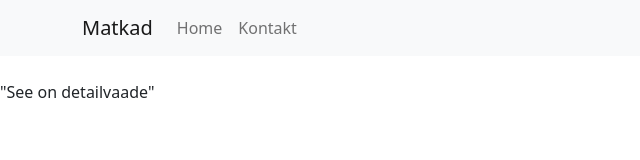
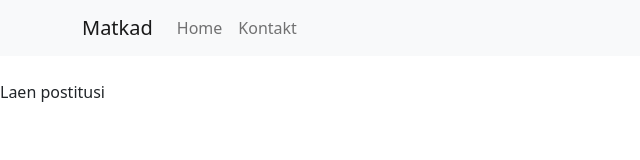
Before and after one commit to liinabakhoff/hikes_frontend, a React (Create React App) app: page /trek/1 in a window 1280 px wide. Shown: the top 160 px of the page, without its empty margins (0-640 px from the left). Built offline with nearby package versions, Linux system fonts and the light colour scheme; no server answers.

Commit message:
React routing

```diff
--- a/src/App.js
+++ b/src/App.js
@@ -31,7 +31,10 @@ function App() {
 				<Route path='/' element={<Layout />}>
 					<Route index element={<ListView hikes={hikes}></ListView>}></Route>
 					<Route path='contact' element={<Contact />}></Route>
-					<Route path='trek/:trek_id' element={<DetailView></DetailView>}></Route>
+					<Route
+						path='trek/:hike_id'
+						element={<DetailView hikes={hikes}></DetailView>}
+					></Route>
 				</Route>
 			</Routes>
 		</BrowserRouter>
--- a/src/Components/HikeCard.js
+++ b/src/Components/HikeCard.js
@@ -1,8 +1,10 @@
 import Card from 'react-bootstrap/Card'
+import { Link } from 'react-router-dom'
 
 function HikeCard({ hike }) {
 	return (
 		<Card>
+			<Link to={'/trek/' + hike.id} hike={hike}>
 				<Card.Img variant='top' src={hike.image_url} />
 				<Card.Body>
 					<Card.Title>
@@ -17,6 +19,7 @@ function HikeCard({ hike }) {
 					<Card.Text>{hike.description}</Card.Text>
 					<Card.Text>Osalus: {hike.price}€</Card.Text>
 				</Card.Body>
+			</Link>
 		</Card>
 	)
 }
--- a/src/pages/DetailView.js
+++ b/src/pages/DetailView.js
@@ -1,5 +1,15 @@
-function DetailView() {
-	return <>"See on detailvaade"</>
+import { useParams } from 'react-router-dom'
+
+function DetailView({ hikes }) {
+	const { hike_id } = useParams()
+	if (hikes?.length < 1) {
+		return <div>Laen postitusi</div>
+	}
+	return (
+		<div>
+			Näitan matka id-ga <b>{hike_id}</b>
+		</div>
+	)
 }
 
 export default DetailView
--- a/src/pages/ListView.js
+++ b/src/pages/ListView.js
@@ -4,12 +4,16 @@ import Col from 'react-bootstrap/Col'
 import HikeCard from '../Components/HikeCard'
 
 function ListOfHikes({ hikes }) {
+	if (hikes?.length < 1) {
+		return <div>Laen postitusi</div>
+	}
+
 	return (
 		<Container className='mb-5'>
 			<Row xs={1} md={2} lg={3} className='g-4'>
 				{hikes.map((hike, index) => {
 					return (
-						<Col key={index}>
+						<Col key={hike.id}>
 							<HikeCard hike={hike}></HikeCard>
 						</Col>
 					)
```
Lines whose indentation alone changed are shown as unchanged.
